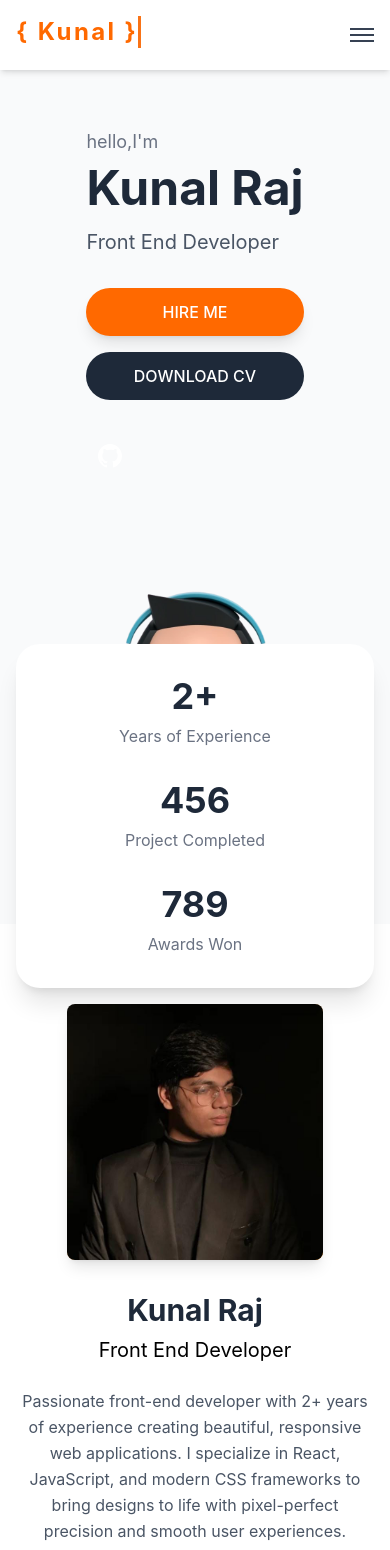
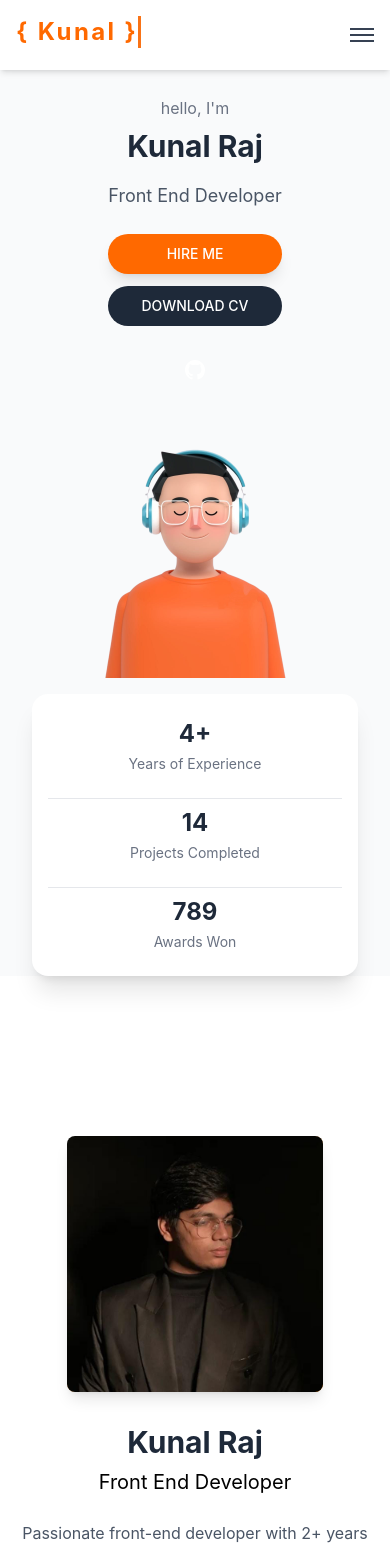
Before and after one commit to kunalraj-313/my-portfolio, a React (Vite) app: page / in a window 390 px wide. Shown: the top 1550 px of the page. Built offline with nearby package versions, Linux system fonts and the light colour scheme.

Commit message:
fix: updated some styles and fixed the broken links

```diff
--- a/src/components/About.jsx
+++ b/src/components/About.jsx
@@ -8,7 +8,7 @@ const About = () => {
   };
 
   return (
-    <section id="about" className="py-20 bg-white">
+    <section id="about" className="pt-40 pb-20 bg-white">
       <div className="container mx-auto px-4">
         <div className="flex flex-col lg:flex-row items-center lg:items-start gap-8">
           {/* Image */}
--- a/src/components/Hero.jsx
+++ b/src/components/Hero.jsx
@@ -15,41 +15,45 @@ const Hero = () => {
   };
 
   return (
-    <section id="home" className="bg-gray-50 pt-20 relative">
-      <div className="container mx-auto px-4">
-        <div className="flex flex-col lg:flex-row items-center justify-between min-h-screen pt-12">
+    <section id="home" className="bg-gray-50 pt-16 sm:pt-20 relative">
+      <div className="container mx-auto px-4 sm:px-6 lg:px-8">
+        <div className="flex flex-col lg:flex-row items-center justify-between pt-8 sm:pt-12">
           {/* Text Content */}
-          <div className="lg:w-1/2 text-left mb-8 lg:mb-0">
-            <h6 className="text-gray-500 text-lg mb-2">hello,I'm</h6>
-            <h1 className="text-5xl md:text-6xl font-bold text-gray-800 mb-4">
+          <div className="lg:w-1/2 text-center lg:text-left mb-8 lg:mb-0">
+            <h6 className="text-gray-500 text-base sm:text-lg mb-2">
+              hello, I'm
+            </h6>
+            <h1 className="text-3xl sm:text-4xl md:text-5xl lg:text-6xl font-bold text-gray-800 mb-4 leading-tight">
               Kunal Raj
             </h1>
-            <p className="text-xl text-gray-600 mb-8">Front End Developer</p>
+            <p className="text-lg sm:text-xl text-gray-600 mb-6 sm:mb-8">
+              Front End Developer
+            </p>
 
-            <div className="flex flex-col sm:flex-row gap-4 mb-8">
+            <div className="flex flex-col sm:flex-row gap-3 sm:gap-4 mb-6 sm:mb-8">
               <button
                 onClick={handleHireMe}
-                className="bg-orange-500 text-white px-8 py-3 rounded-full hover:bg-orange-600 transition-all duration-300 transform hover:scale-105 font-medium shadow-lg"
+                className="bg-orange-500 text-white px-6 sm:px-8 py-2.5 sm:py-3 rounded-full hover:bg-orange-600 transition-all duration-300 transform hover:scale-105 font-medium shadow-lg text-sm sm:text-base"
               >
                 HIRE ME
               </button>
               <button
                 onClick={handleDownloadCV}
-                className="bg-gray-800 text-white px-8 py-3 rounded-full hover:bg-gray-700 transition-all duration-300 transform hover:scale-105 font-medium"
+                className="bg-gray-800 text-white px-6 sm:px-8 py-2.5 sm:py-3 rounded-full hover:bg-gray-700 transition-all duration-300 transform hover:scale-105 font-medium text-sm sm:text-base"
               >
                 DOWNLOAD CV
               </button>
             </div>
 
-            <div className="flex space-x-4">
+            <div className="flex justify-center lg:justify-start space-x-4">
               <a
                 href="https://github.com"
                 target="_blank"
                 rel="noopener noreferrer"
-                className="w-12 h-12 bg-primary text-white rounded-full flex items-center justify-center hover:bg-opacity-90 transition-all duration-300"
+                className="w-10 h-10 sm:w-12 sm:h-12 bg-primary text-white rounded-full flex items-center justify-center hover:bg-opacity-90 transition-all duration-300"
               >
                 <svg
-                  className="w-6 h-6"
+                  className="w-5 h-5 sm:w-6 sm:h-6"
                   fill="currentColor"
                   viewBox="0 0 20 20"
                 >
@@ -64,32 +68,42 @@ const Hero = () => {
           </div>
 
           {/* 3D Character Image */}
-          <div className="lg:w-1/2 flex justify-center">
+          <div className="lg:w-1/2 flex justify-center mb-12 sm:mb-16 lg:mb-0">
             <div className="relative">
               <img
                 src={manImage}
                 alt="Kunal Raj - 3D Character"
-                className="w-96 h-96 md:w-[500px] md:h-[500px] object-contain"
+                className="w-64 h-64 sm:w-80 sm:h-80 md:w-96 md:h-96 lg:w-[500px] lg:h-[500px] object-contain"
               />
             </div>
           </div>
         </div>
 
-        {/* Stats Widget - Unified Card */}
-        <div className="absolute -bottom-16 left-1/2 transform -translate-x-1/2 max-w-4xl w-full px-4">
-          <div className="bg-white rounded-3xl shadow-xl p-8">
-            <div className="grid grid-cols-1 md:grid-cols-3 gap-8 text-center">
-              <div>
-                <h2 className="text-4xl font-bold text-gray-800 mb-2">2+</h2>
-                <p className="text-gray-500">Years of Experience</p>
+        {/* Stats Widget - Responsive positioning */}
+        <div className="relative lg:absolute lg:-bottom-16 lg:left-1/2 lg:transform lg:-translate-x-1/2 max-w-4xl w-full px-4 -mt-8 lg:mt-0">
+          <div className="bg-white rounded-2xl sm:rounded-3xl shadow-xl p-4 sm:p-6 lg:p-8">
+            <div className="grid grid-cols-1 sm:grid-cols-3 gap-4 sm:gap-6 lg:gap-8 text-center">
+              <div className="py-2">
+                <h2 className="text-2xl sm:text-3xl lg:text-4xl font-bold text-gray-800 mb-1 sm:mb-2">
+                  4+
+                </h2>
+                <p className="text-gray-500 text-sm sm:text-base">
+                  Years of Experience
+                </p>
               </div>
-              <div>
-                <h2 className="text-4xl font-bold text-gray-800 mb-2">456</h2>
-                <p className="text-gray-500">Project Completed</p>
+              <div className="py-2 border-t sm:border-t-0 sm:border-l sm:border-r border-gray-200">
+                <h2 className="text-2xl sm:text-3xl lg:text-4xl font-bold text-gray-800 mb-1 sm:mb-2">
+                  14
+                </h2>
+                <p className="text-gray-500 text-sm sm:text-base">
+                  Projects Completed
+                </p>
               </div>
-              <div>
-                <h2 className="text-4xl font-bold text-gray-800 mb-2">789</h2>
-                <p className="text-gray-500">Awards Won</p>
+              <div className="py-2 border-t sm:border-t-0 border-gray-200">
+                <h2 className="text-2xl sm:text-3xl lg:text-4xl font-bold text-gray-800 mb-1 sm:mb-2">
+                  789
+                </h2>
+                <p className="text-gray-500 text-sm sm:text-base">Awards Won</p>
               </div>
             </div>
           </div>
--- a/src/components/Portfolio.jsx
+++ b/src/components/Portfolio.jsx
@@ -14,19 +14,18 @@ const Portfolio = () => {
       description:
         "A web-based image editing tool built with React and Canvas API",
       image: folio1,
-      github: "#",
-      live: "#",
+      github: "https://github.com/kunalraj-313/image-editor",
+      live: "https://image-editor-313.vercel.app/",
       technologies: ["React", "Canvas API", "JavaScript"],
     },
     {
       id: 2,
-      title: "E-Commerce Platform",
-      description:
-        "Full-featured online shopping platform with payment integration",
+      title: "Tetris",
+      description: "Fully functional Tetris game with score tracking",
       image: folio2,
-      github: "#",
-      live: "#",
-      technologies: ["React", "Node.js", "MongoDB"],
+      github: "https://github.com/kunalraj-313/tetris",
+      live: "https://tetris-blond-two.vercel.app/",
+      technologies: ["React", "Supabase", "PostgreSQL"],
     },
     {
       id: 3,
```
Also changed, not shown: src/assets/folio-2.jpg.
